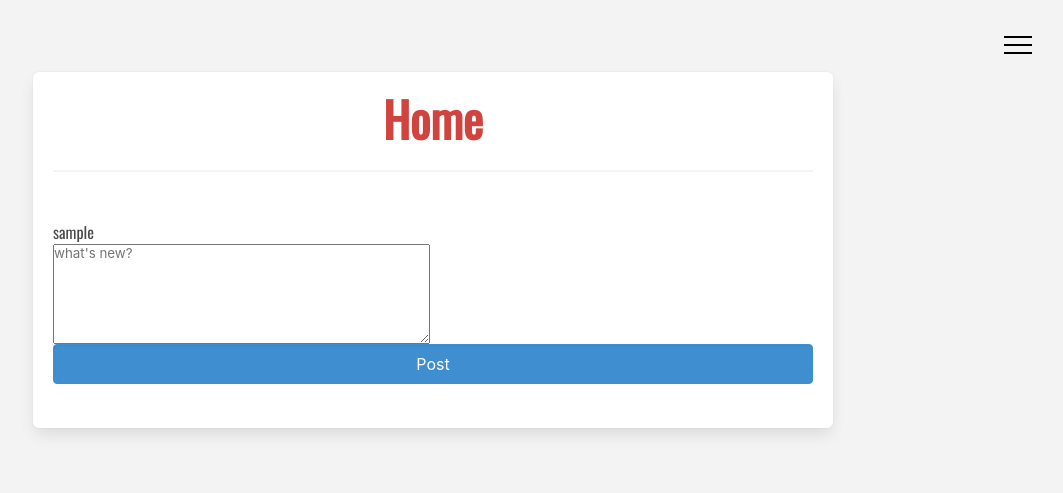
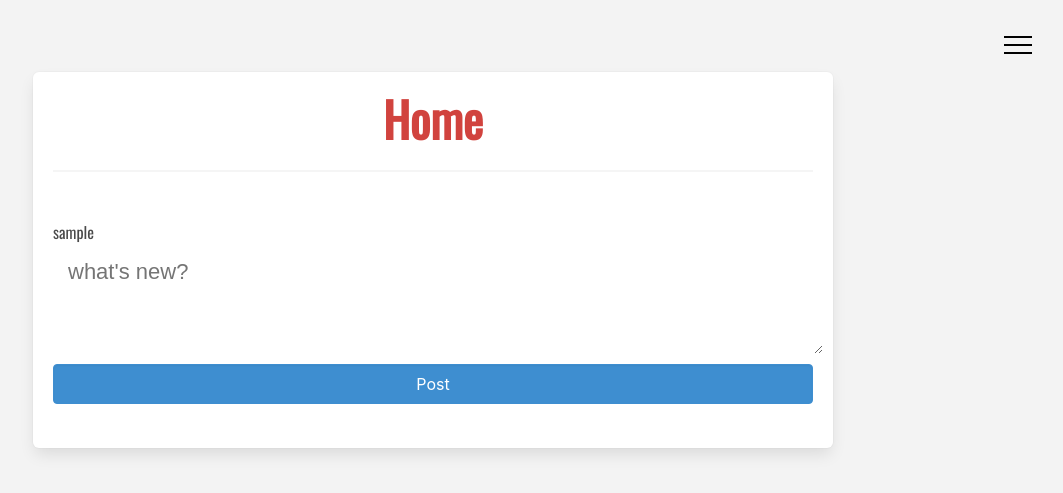
Before and after one commit to GBU31/RealAmericans, a Django app: page / in a window 1280 px wide. Shown: the top 493 px of the page, without its empty margins (207-1270 px from the left). Run offline with Django 4.2, Linux system fonts and the light colour scheme; the visitor is signed in with stand-in values (Sample User, id 1); data that the repository does not hold is empty; some libraries are stand-ins or nearby versions.

Commit message:
updated base.css

```diff
--- a/static/css/base.css
+++ b/static/css/base.css
@@ -5,3 +5,20 @@ body {
 img {
   border-radius: 50%;
 }
+
+.post {
+  font-family: 'Ubuntu', sans-serif;
+  display: block;
+  margin: 10px;
+  padding: 5px;
+  border: none;
+  font-size: 22px;
+  outline: 0;
+  width: 100%;
+}
+
+.post:hover {
+font-size: 20px;
+transition-delay:40ms;
+
+}
```
